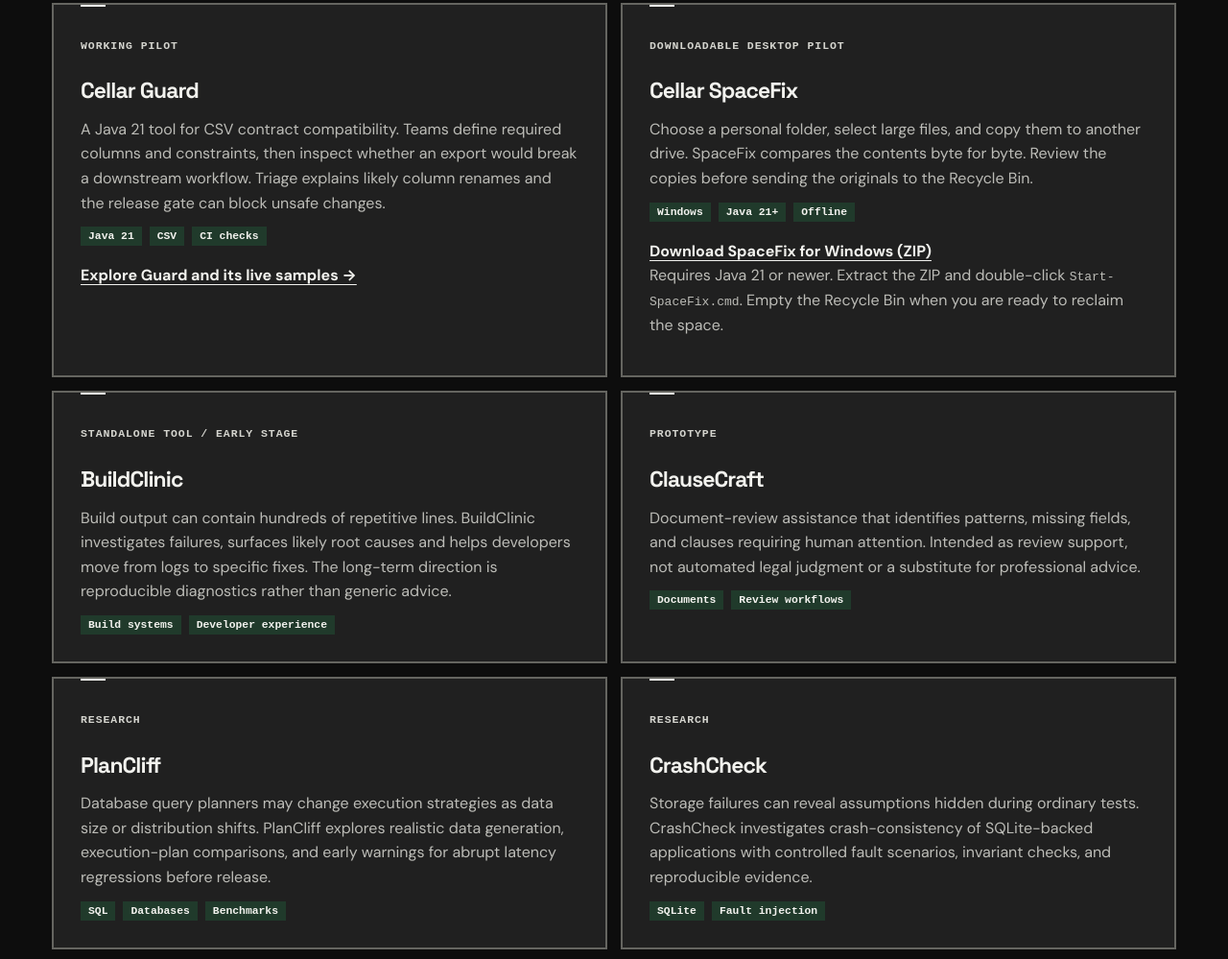
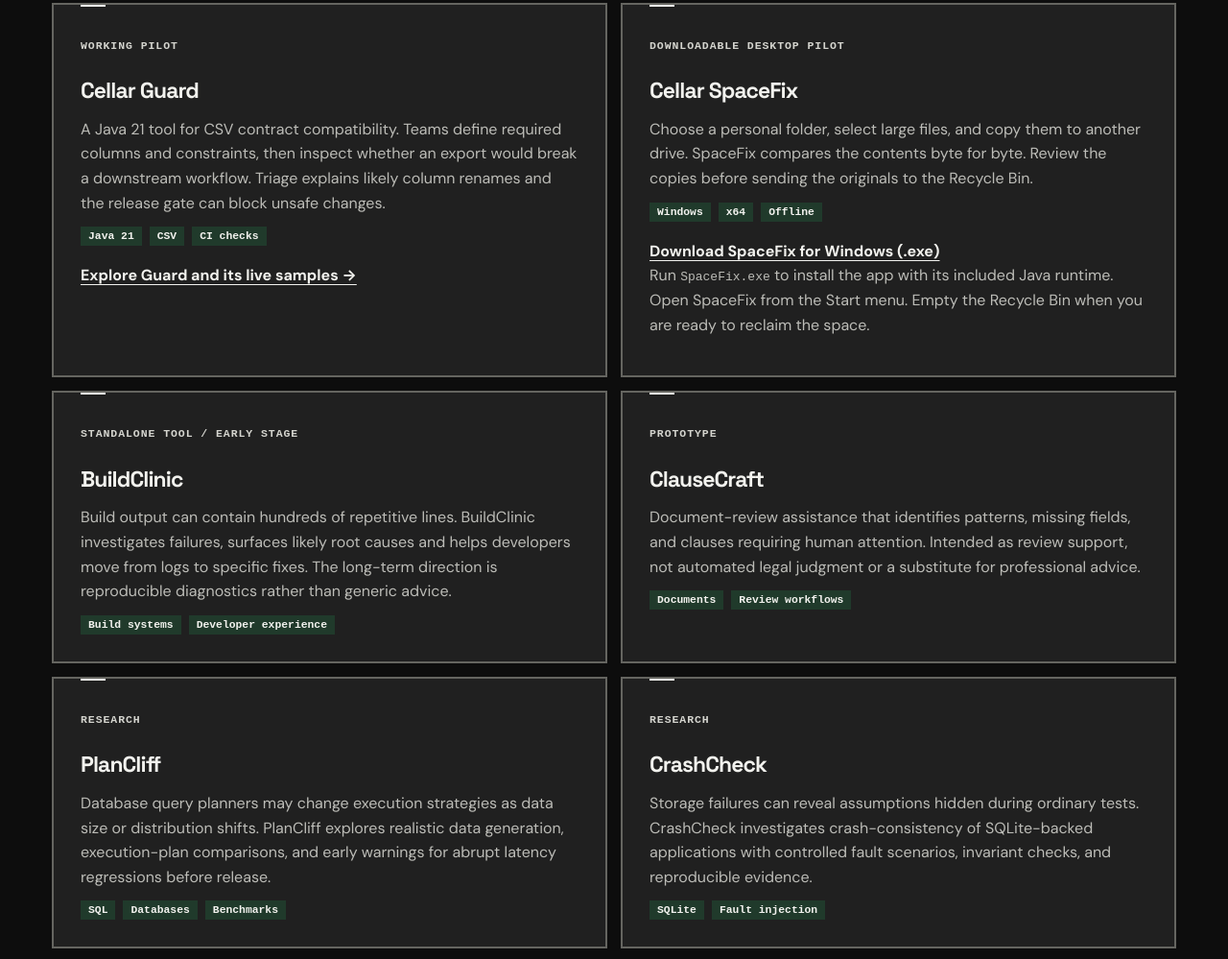
Before and after one commit to suryandugy-glitch/Cellar, a plain HTML site: page deploy/pages/explore.html in a window 1280 px wide. Shown: the part 977-1976 px from the top of the page at 96% size. Drawn offline with Linux system fonts and the light colour scheme.

Commit message:
Make the Windows EXE the primary SpaceFix download

```diff
--- a/deploy/pages/explore.html
+++ b/deploy/pages/explore.html
@@ -27,7 +27,7 @@ main{max-width:1220px;margin:auto;padding:0 24px 100px}.hero{position:relative;o
 <header class="hero"><div><p class="eyebrow">Cellar Studio / Product field guide</p><h1>Understand the <em>work.</em></h1><p class="lede">An honest, navigable view of what each Cellar Studio project is trying to solve, how the tools fit together, and how to explore them. Everything here is readable without leaving this website.</p><div class="actions"><a class="button primary" href="#products">Browse projects</a><a class="button" href="#docs">Read the guide</a></div></div><div class="illustration" aria-label="Three-layer research to verification diagram"><div class="diagram"><div>RESEARCH <span>01</span></div><div>IMPLEMENTATION <span>02</span></div><div>VERIFICATION <span>03</span></div></div></div></header>
 <section class="section" id="products"><div class="section-head"><div><p class="eyebrow">Product portfolio</p><h2>One studio. Distinct problems.</h2></div><p>Product status reflects the maturity of the concept, not a claim of commercial availability.</p></div><div class="cards">
 <article class="card" id="guard"><span class="status">Working pilot</span><h3>Cellar Guard</h3><p>A Java 21 tool for CSV contract compatibility. Teams define required columns and constraints, then inspect whether an export would break a downstream workflow. Triage explains likely column renames and the release gate can block unsafe changes.</p><div class="tags"><span class="tag">Java 21</span><span class="tag">CSV</span><span class="tag">CI checks</span></div><a href="./guard.html">Explore Guard and its live samples →</a></article>
-<article class="card" id="spacefix"><span class="status">Downloadable desktop pilot</span><h3>Cellar SpaceFix</h3><p>Choose a personal folder, select large files, and copy them to another drive. SpaceFix compares the contents byte for byte. Review the copies before sending the originals to the Recycle Bin.</p><div class="tags"><span class="tag">Windows</span><span class="tag">Java 21+</span><span class="tag">Offline</span></div><a href="./SpaceFix.zip" download>Download SpaceFix for Windows (ZIP)</a><p>Requires Java 21 or newer. Extract the ZIP and double-click <code>Start-SpaceFix.cmd</code>. Empty the Recycle Bin when you are ready to reclaim the space.</p></article>
+<article class="card" id="spacefix"><span class="status">Downloadable desktop pilot</span><h3>Cellar SpaceFix</h3><p>Choose a personal folder, select large files, and copy them to another drive. SpaceFix compares the contents byte for byte. Review the copies before sending the originals to the Recycle Bin.</p><div class="tags"><span class="tag">Windows</span><span class="tag">x64</span><span class="tag">Offline</span></div><a href="https://github.com/suryandugy-glitch/Cellar-Studio/releases/download/spacefix-v1.0.0/SpaceFix.exe">Download SpaceFix for Windows (.exe)</a><p>Run <code>SpaceFix.exe</code> to install the app with its included Java runtime. Open SpaceFix from the Start menu. Empty the Recycle Bin when you are ready to reclaim the space.</p></article>
 <article class="card" id="buildclinic"><span class="status">Standalone tool / early stage</span><h3>BuildClinic</h3><p>Build output can contain hundreds of repetitive lines. BuildClinic investigates failures, surfaces likely root causes and helps developers move from logs to specific fixes. The long-term direction is reproducible diagnostics rather than generic advice.</p><div class="tags"><span class="tag">Build systems</span><span class="tag">Developer experience</span></div></article>
 <article class="card" id="clausecraft"><span class="status">Prototype</span><h3>ClauseCraft</h3><p>Document-review assistance that identifies patterns, missing fields, and clauses requiring human attention. Intended as review support, not automated legal judgment or a substitute for professional advice.</p><div class="tags"><span class="tag">Documents</span><span class="tag">Review workflows</span></div></article>
 <article class="card" id="plancliff"><span class="status">Research</span><h3>PlanCliff</h3><p>Database query planners may change execution strategies as data size or distribution shifts. PlanCliff explores realistic data generation, execution-plan comparisons, and early warnings for abrupt latency regressions before release.</p><div class="tags"><span class="tag">SQL</span><span class="tag">Databases</span><span class="tag">Benchmarks</span></div></article>
```
Also changed, not shown: products/spacefix/README.md, vercel.json.
